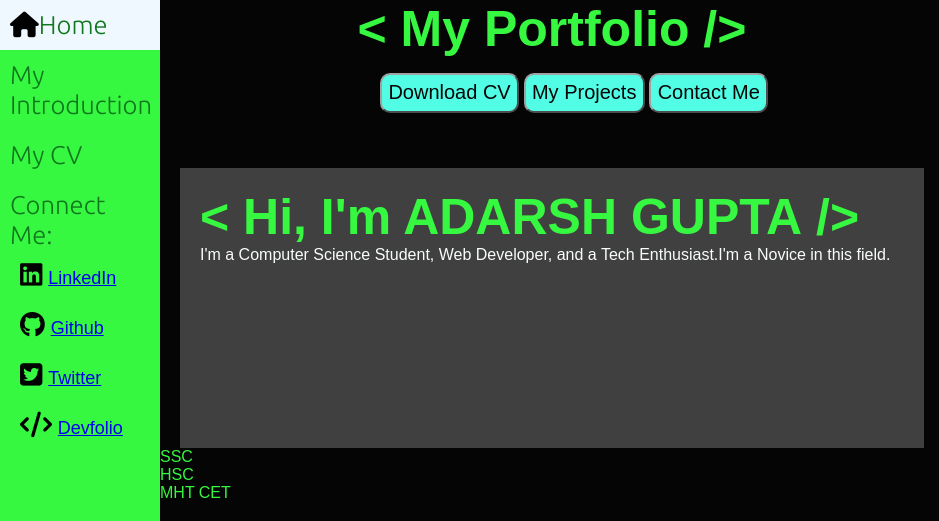
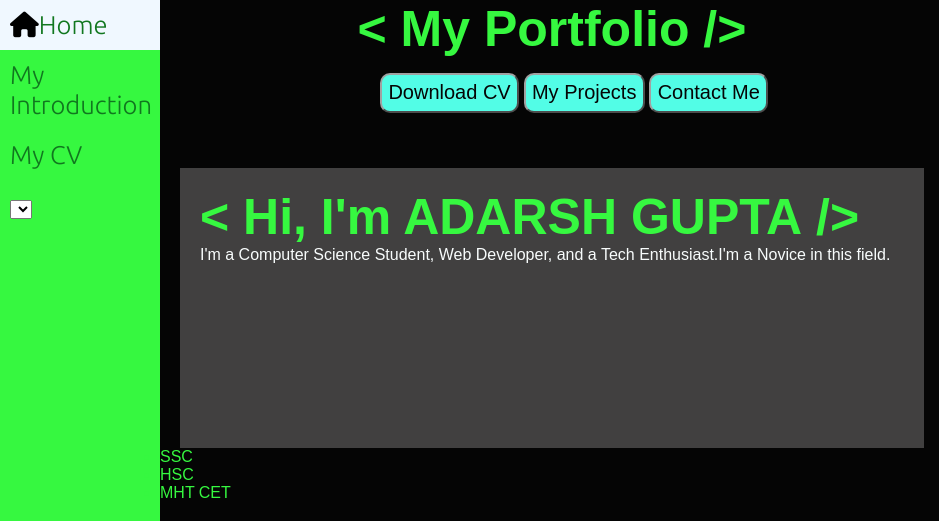
Before and after one commit to bugsnotallowed/PersonalPortfolio, a plain HTML site: page index.html in a window 1280 px wide. Shown: the top 521 px of the page, 0-939 px from the left. Drawn offline with Linux system fonts and the light colour scheme; a web font is replaced by a local one.

Commit message:
drop down in contact me

```diff
--- a/index.html
+++ b/index.html
@@ -17,7 +17,7 @@
                   <li><i class="fa fa-home" style="color: black;"aria-hidden="true"></i>Home</li>
                   <li>My Introduction</li>
                   <li>My CV</li>
-                  <li>Connect Me:
+                  <li><select name="Contact Me">
                       <ul>
                           <li>
                             <i class="fa fa-linkedin-square" style="color: black;" aria-hidden="true"></i>
@@ -32,6 +32,7 @@
                             <i class="fa fa-code" style="color: black;" aria-hidden="true"></i>
                             <a href="https://devfolio.co/@addusingh173">Devfolio</a></li>
                       </ul>
+                    </select>
                   </li>
               </ul>
             </nav>
```
